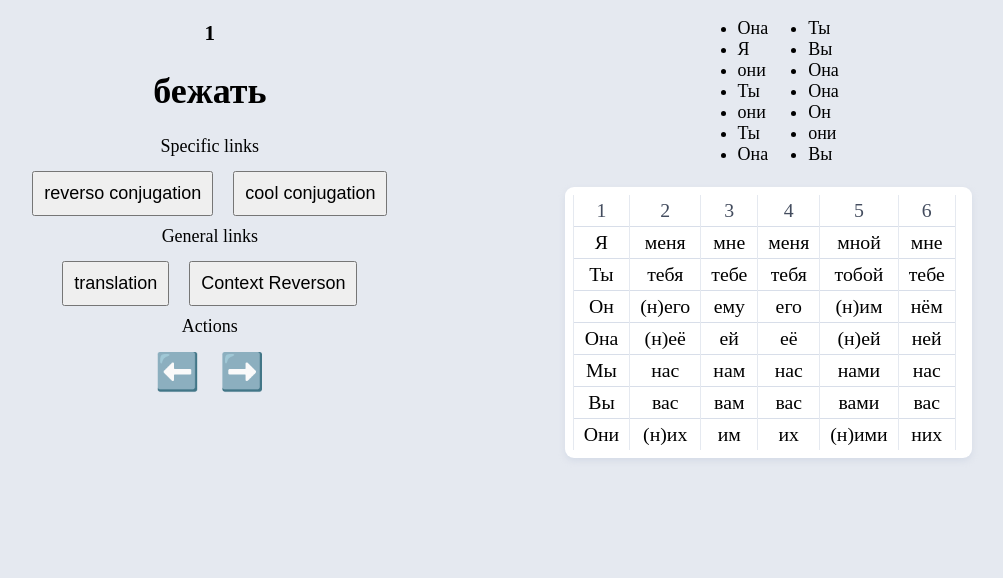
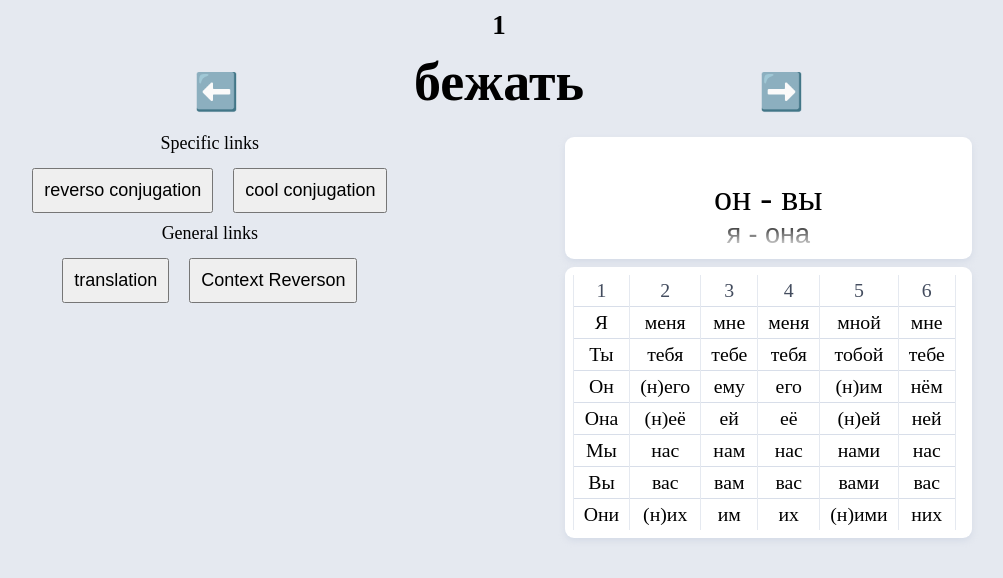
Before and after one commit to albizures/ruian, a Next.js app: page /verbs in a window 1280 px wide. Shown: the top 578 px of the page, without its empty margins (141-1144 px from the left). Built offline with nearby package versions, Linux system fonts and the light colour scheme.

Commit message:
feat(verbs): show a list of pronouns to practice
and show a table of the pronouns in all their forms

```diff
--- a/src/pages/verbs.tsx
+++ b/src/pages/verbs.tsx
@@ -1,4 +1,5 @@
 import React from 'react';
+import styled from '@emotion/styled';
 import { pronouns } from '../pronouns';
 import { verbs } from '../verbs';
 import Layout from '../components/Layout';
@@ -7,10 +8,12 @@ import {
 	openReversoConjugation,
 	openCoolConjugation,
 	openTranslation,
-	getRandomElement,
 	openReversoContext,
+	getCombinations,
+	suffleItems,
 } from '../utils';
-import styled from '@emotion/styled';
+import { Card } from '../components/elements';
+import { useList } from '../hooks/useList';
 
 const getLastIndex = () => {
 	const lastVerbIndex = Number(localStorage.getItem('lastVerbIndex'));
@@ -18,50 +21,129 @@ const getLastIndex = () => {
 	return Number.isNaN(lastVerbIndex) ? 0 : lastVerbIndex;
 };
 
-const createPronounList = () => {
-	const first = pronouns.map(() => getRandomElement(pronouns));
-	const second = pronouns.map((_pronoun, index) => {
-		let pronoun = getRandomElement(pronouns);
-		while (first[index] === pronoun) {
-			pronoun = getRandomElement(pronouns);
-		}
+const pronounCombinations = getCombinations(pronouns).filter(
+	([first, second]) => {
+		return !(
+			(first === 'я' && second === 'мы') ||
+			(second === 'я' && first === 'мы')
+		);
+	},
+);
 
-		return pronoun;
-	});
-	return {
-		first,
-		second,
-	};
+const getPronounList = () => {
+	return suffleItems(pronounCombinations);
 };
 
-const defaultPronounList = createPronounList();
+const defaultPronounList = getPronounList();
 
 const H4 = styled.div`
 	margin-bottom: 4px;
 `;
 
+const CurrentPronounPair = styled.div`
+	font-size: 2rem;
+`;
+
+const NotCurrentPronounPair = styled.div`
+	font-size: 1.5rem;
+	min-height: 32px;
+`;
+
+const PronounPairs = styled.div`
+	display: flex;
+	flex-direction: column;
+	align-items: center;
+	position: relative;
+
+	&::after {
+		content: '';
+		pointer-events: none;
+		position: absolute;
+		top: 0;
+		left: 0;
+		width: 100%;
+		height: 100%;
+		background: linear-gradient(
+			180deg,
+			rgba(255, 255, 255, 1) 0%,
+			rgba(0, 0, 0, 0) 30%,
+			rgba(0, 0, 0, 0) 70%,
+			rgba(255, 255, 255, 1) 100%
+		);
+	}
+`;
+
+const VerbContainers = styled.div`
+	display: flex;
+	align-items: flex-end;
+	justify-content: center;
+	margin: 10px 0;
+`;
+
+const NotButton = styled.button`
+	background: transparent;
+	font-size: inherit;
+	border: 0;
+	margin: 0;
+	padding: 0;
+`;
+
+const Verb = styled.h1`
+	font-size: 3rem;
+	margin: 10px 0;
+	width: 500px;
+`;
+
+const Index = styled.h2`
+	font-size: 1.5rem;
+	margin: 0;
+	padding: 0;
+`;
+
 const EachVerb: React.FC = () => {
-	const [index, setIndex] = React.useState(0);
-	const [{ first, second }, setPronounList] = React.useState(
-		defaultPronounList,
-	);
-	const verb = verbs[index];
+	const [pronounList, setPronounList] = React.useState(defaultPronounList);
+
+	const {
+		setIndex: setPronounPairIndex,
+		current: pronounPair,
+		next: nextPronounPair,
+		prev: prevPronounPair,
+		selectNext: selectNextPronounPair,
+		selectPrev: selectPrevPronounPair,
+	} = useList({
+		list: pronounList,
+	});
+
+	const {
+		index,
+		current: verb,
+		setIndex,
+		next: nextVerb,
+		prev: prevVerb,
+		selectNext: selectNextVerb,
+		selectPrev: selectPrevVerb,
+	} = useList({
+		list: verbs,
+		loop: true,
+	});
 
 	React.useEffect(() => {
 		const lastIndex = getLastIndex();
 
 		setIndex(verbs.length < lastIndex ? 0 : lastIndex);
-	}, []);
+	}, [setIndex]);
 
 	const onNext = () => {
-		const newIndex = index + 1;
-		setIndex(verbs.length < newIndex ? 0 : newIndex);
+		selectNextVerb();
+		setPronounList(getPronounList());
+		setPronounPairIndex(0);
 		localStorage.setItem('lastVerbIndex', String(index));
 	};
 
 	const onPrevius = () => {
-		const newIndex = index - 1;
-		setIndex(newIndex < 0 ? verbs.length - 1 : newIndex);
+		selectPrevVerb();
+		setPronounList(getPronounList());
+		setPronounPairIndex(0);
 		localStorage.setItem('lastVerbIndex', String(index));
 	};
 
@@ -81,12 +163,54 @@ const EachVerb: React.FC = () => {
 		openReversoContext();
 	};
 
+	React.useEffect(() => {
+		const onKeyUp = (event: KeyboardEvent) => {
+			if (event.key === 'ArrowDown') {
+				selectNextPronounPair();
+				event.preventDefault();
+			}
+			if (event.key === 'ArrowUp') {
+				selectPrevPronounPair();
+				event.preventDefault();
+			}
+			if (event.key === 'ArrowRight') {
+				selectNextVerb();
+				event.preventDefault();
+			}
+			if (event.key === 'ArrowLeft') {
+				selectPrevVerb();
+				event.preventDefault();
+			}
+		};
+		window.addEventListener('keyup', onKeyUp);
+		return () => {
+			window.removeEventListener('keyup', onKeyUp);
+		};
+	}, [
+		selectNextPronounPair,
+		selectPrevPronounPair,
+		selectNextVerb,
+		selectPrevVerb,
+	]);
+
 	return (
 		<Layout>
+			<div className="centered-text">
+				<VerbContainers>
+					<button className="emoji button" onClick={onPrevius}>
+						⬅️
+					</button>
+					<div>
+						<Index className="centered-text">{index + 1}</Index>
+						<Verb className="centered-text">{verb}</Verb>
+					</div>
+					<button className="emoji button" onClick={onNext}>
+						➡️
+					</button>
+				</VerbContainers>
+			</div>
 			<div className="flex space-evenly">
 				<div>
-					<h3 className="centered-text">{index + 1}</h3>
-					<h1 className="centered-text">{verb}</h1>
 					<div className="centered-text">
 						<div>
 							<H4 className="centered-text">Specific links</H4>
@@ -106,29 +230,31 @@ const EachVerb: React.FC = () => {
 								Context Reverson
 							</button>
 						</div>
-						<div>
-							<H4 className="centered-text">Actions</H4>
-							<button className="emoji button" onClick={onPrevius}>
-								⬅️
-							</button>
-							<button className="emoji button" onClick={onNext}>
-								➡️
-							</button>
-						</div>
 					</div>
 				</div>
 				<div>
 					<div className="flex centered-flex ">
-						<ul>
-							{first.map((pronoun, index) => (
-								<li key={index}>{pronoun}</li>
-							))}
-						</ul>
-						<ul>
-							{second.map((pronoun, index) => (
-								<li key={index}>{pronoun}</li>
-							))}
-						</ul>
+						<Card style={{ width: '100%' }}>
+							<PronounPairs>
+								<NotCurrentPronounPair>
+									{prevPronounPair && (
+										<NotButton onClick={selectPrevPronounPair}>
+											{prevPronounPair[0]} - {prevPronounPair[1]}
+										</NotButton>
+									)}
+								</NotCurrentPronounPair>
+								<CurrentPronounPair>
+									{pronounPair[0]} - {pronounPair[1]}
+								</CurrentPronounPair>
+								<NotCurrentPronounPair>
+									{nextPronounPair && (
+										<NotButton onClick={selectNextPronounPair}>
+											{nextPronounPair[0]} - {nextPronounPair[1]}
+										</NotButton>
+									)}
+								</NotCurrentPronounPair>
+							</PronounPairs>
+						</Card>
 					</div>
 					<Pronouns />
 				</div>
--- a/src/pronouns.ts
+++ b/src/pronouns.ts
@@ -1,3 +1,3 @@
-const pronouns = ['Я', 'Ты', 'Он', 'Она', 'Мы', 'Вы', 'они'];
+const pronouns = ['я', 'ты', 'он', 'она', 'мы', 'вы', 'они'];
 
 export { pronouns };
--- a/src/utils/index.ts
+++ b/src/utils/index.ts
@@ -101,7 +101,7 @@ const openCoolConjugation = (verb: string) => {
 };
 
 const openReversoContext = () => {
-	open(`https://context.reverso.net/перевод/русский-английский/`);
+	open(`https://context.reverso.net/translation/russian-english`);
 };
 
 const openPages = (verb: string) => {
@@ -120,6 +120,28 @@ function* eachVerb(offset = 0) {
 	}
 }
 
+const getCombinations = <T>(items: T[]): [T, T][] => {
+	let combinations = [];
+
+	for (let i = 0; i < items.length - 1; i++) {
+		for (let j = i + 1; j < items.length; j++) {
+			combinations.push([items[i], items[j]]);
+		}
+	}
+
+	return combinations;
+};
+
+const suffleItems = <T>(items: T[]): T[] => {
+	const suffledItems = [].concat(items);
+	for (let i = suffledItems.length - 1; i > 0; i--) {
+		const j = Math.floor(Math.random() * (i + 1));
+
+		[suffledItems[i], suffledItems[j]] = [suffledItems[j], suffledItems[i]];
+	}
+	return suffledItems;
+};
+
 export {
 	eachVerb,
 	openPages,
@@ -129,4 +151,6 @@ export {
 	openCoolConjugation,
 	openTranslation,
 	getRandomElement,
+	getCombinations,
+	suffleItems,
 };
--- a/src/verbs.ts
+++ b/src/verbs.ts
@@ -55,9 +55,10 @@ const verbs = [
 	'обедать',
 	'опаздывать',
 	'опоздать',
+	'отвечать',
 	'ответить',
-  'отвечать',
 	'отдыхать',
+	'отдохнуть',
 	'перевести',
 	'переводить',
 	'повторить',
```
Lines whose indentation alone changed are shown as unchanged.
